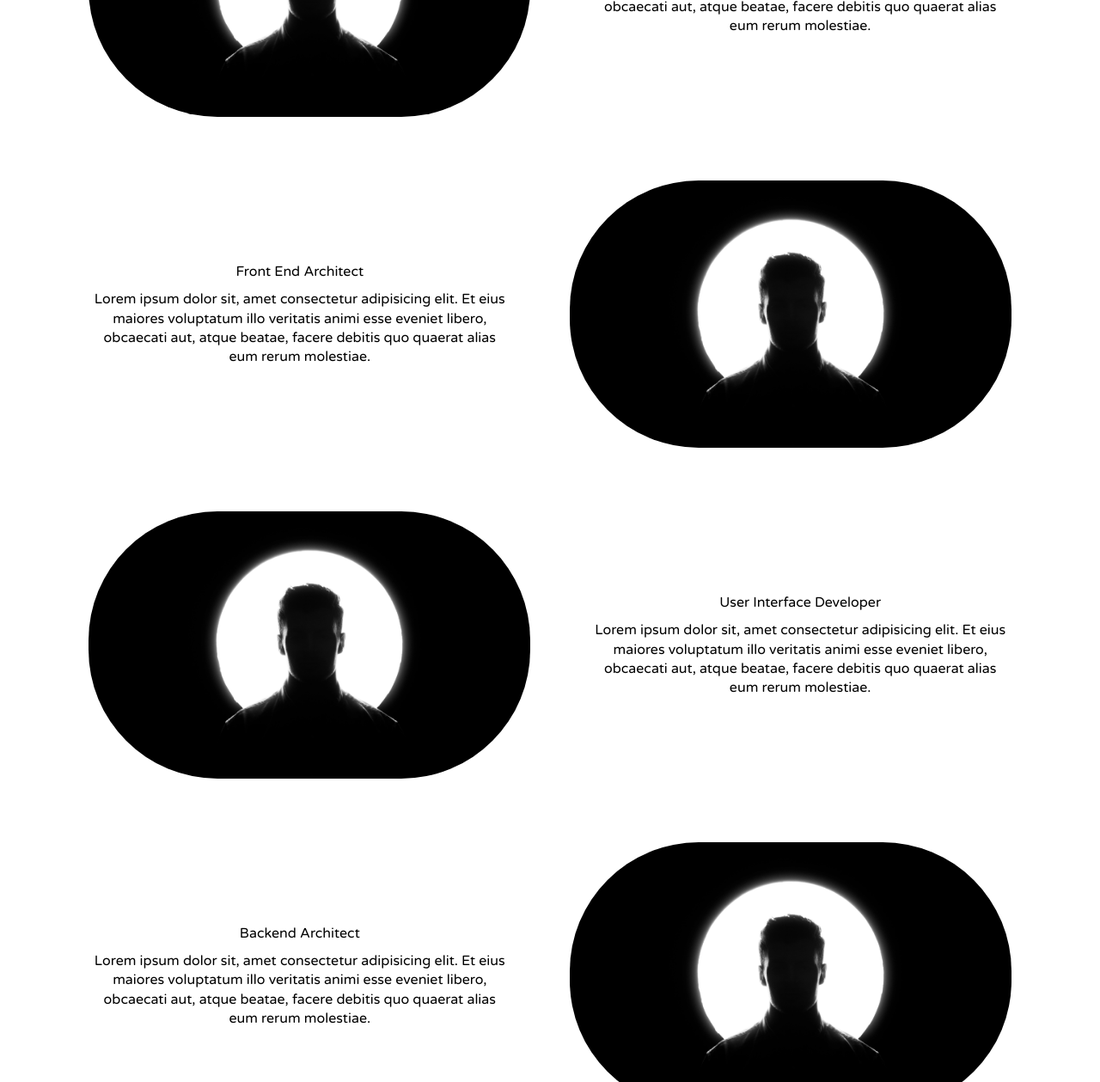
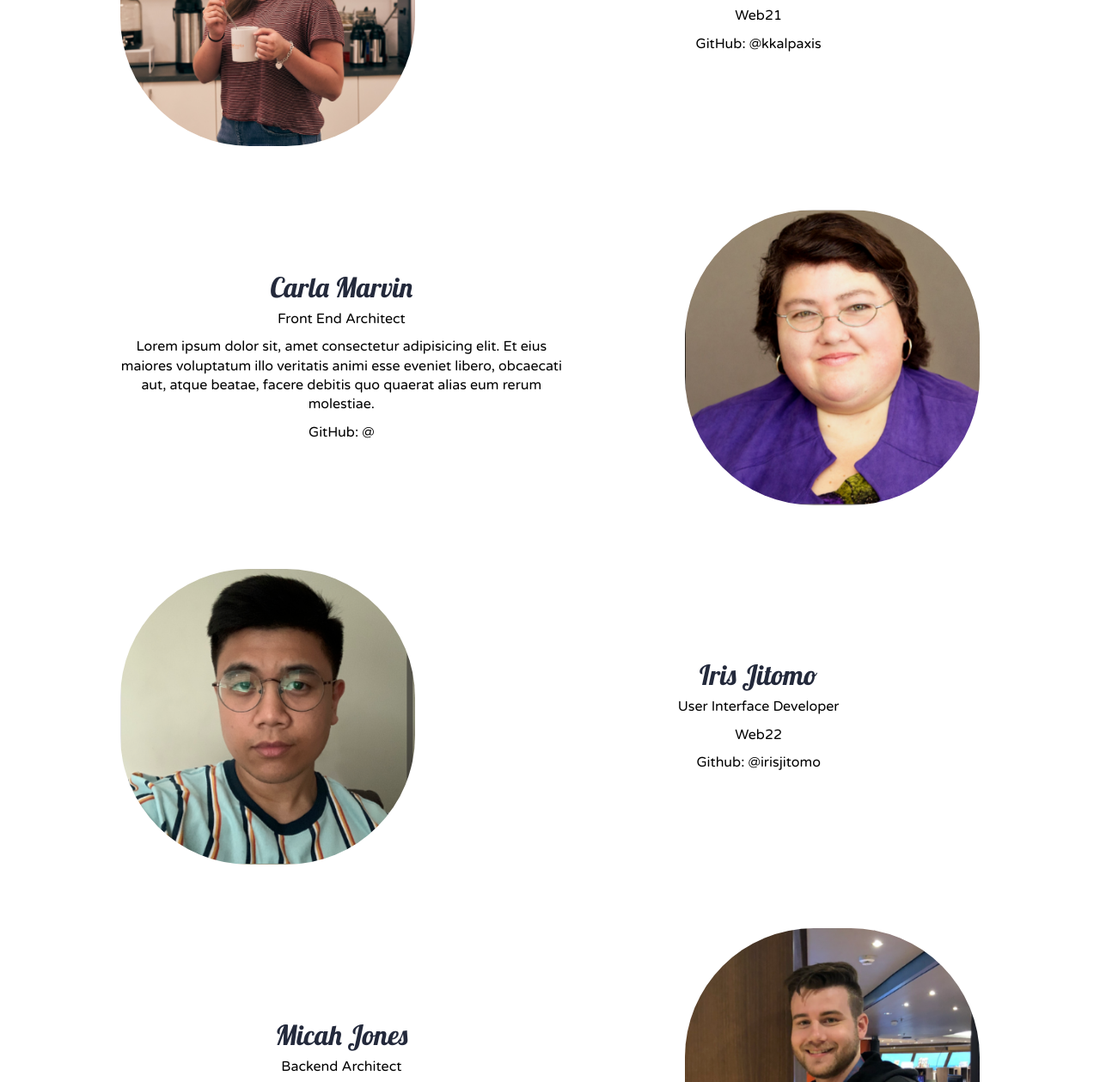
Before and after one commit to build-week-pintereach-2/Marketing-Page, a plain HTML site: page aboutUs.html in a window 1280 px wide. Shown: the part 631-1890 px from the top of the page at 86% size. Drawn offline with Linux system fonts and the light colour scheme.

Commit message:
made changes to descriptions of the site

```diff
--- a/aboutUs.html
+++ b/aboutUs.html
@@ -44,14 +44,15 @@
  <!-- <div class="container home"> -->
    <div class="teamMember">
        <div class="info">
-           <img src="img/silhouette.jpg">
+           <img src="img/Karina.png">
             <div class="text">
+            <h2>Karina Kalpaxis</h2>
+            <br>
             <p>Front End Architect</p>
             <br>
-           <p>Lorem ipsum dolor sit, amet consectetur adipisicing elit.
-               Et eius maiores voluptatum illo veritatis animi esse eveniet libero,
-               obcaecati aut, atque beatae, facere debitis quo quaerat alias eum rerum
-               molestiae.</p>
+            <p>Web21</p>
+            <br>
+           <p>GitHub: @kkalpaxis</p>
             </div>
        </div>
     </div>
@@ -60,28 +61,33 @@
     <div class="teamMember2">
             <div class="info">
                 <div class="text">
+                    <h2>Carla Marvin</h2>
+                    <br>
                     <p>Front End Architect</p>
                     <br>
                     <p>Lorem ipsum dolor sit, amet consectetur adipisicing elit.
                         Et eius maiores voluptatum illo veritatis animi esse eveniet libero,
                         obcaecati aut, atque beatae, facere debitis quo quaerat alias eum rerum
                         molestiae.</p>
+                    <br>
+                    <p>GitHub: @</p>
                  </div>
-            <img src="img/silhouette.jpg">
+            <img src="img/Carla.png">
             </div>
     </div>
 
 
     <div class="teamMember">
             <div class="info">
-                <img src="img/silhouette.jpg">
+                <img src="img/Iris.png">
                  <div class="text">
+                 <h2>Iris Jitomo</h2>
+                 <br>
                  <p>User Interface Developer</p>
                  <br>
-                 <p>Lorem ipsum dolor sit, amet consectetur adipisicing elit.
-                     Et eius maiores voluptatum illo veritatis animi esse eveniet libero,
-                     obcaecati aut, atque beatae, facere debitis quo quaerat alias eum rerum
-                     molestiae.</p>
+                 <p>Web22</p>
+                 <br>
+                 <p>Github: @irisjitomo</p>
                   </div>
                 </div>
      </div>
@@ -90,14 +96,15 @@
      <div class="teamMember2">
             <div class="info">
                 <div class="text">
+                    <h2>Micah Jones</h2>
+                    <br>
                     <p>Backend Architect</p>
                     <br>
-                    <p>Lorem ipsum dolor sit, amet consectetur adipisicing elit.
-                        Et eius maiores voluptatum illo veritatis animi esse eveniet libero,
-                        obcaecati aut, atque beatae, facere debitis quo quaerat alias eum rerum
-                        molestiae.</p>
+                    <p>Web 20</p>
+                    <br>
+                    <p>GitHub: @micahjones</p>
                  </div>
-                <img src="img/silhouette.jpg">
+                <img src="img/Micah.png">
             </div>
     </div>
 
--- a/less/home-page.less
+++ b/less/home-page.less
@@ -5,7 +5,7 @@
 .Content1 {
   display:flex;
   width:100%;
-  text-align: center;
+  // text-align: center;
   padding: 20px;
   .displayBox(center,center);
   @media @mobile {
@@ -41,7 +41,7 @@
 .Content2 {
   display:flex;
   width:90%;
-  text-align: center;
+  // text-align: center;
   padding: 20px;
   .displayBox(center,center);
   margin-left:10%;
@@ -62,6 +62,7 @@
       }
     }
     .text{
+      display: flex;
       flex-direction: column;
       margin:5% 5% 5% 5%;
       color:black;
@@ -98,13 +99,13 @@
       width:100%;
       text-align: center;
       padding: 5px;
-      .displayBox(space-between, center);
+      .displayBox(space-around, center);
       @media @mobile {
         flex-direction: column;
       }
 
         img{
-          width:45%;
+          width:30%;
           margin:0 3%;
           border-radius: 150px;
           @media @mobile {
@@ -134,13 +135,13 @@
       width:100%;
       text-align: center;
       padding: 5px;
-      .displayBox(space-between, center);
+      .displayBox(space-around, center);
       @media @mobile {
         flex-direction: column-reverse;
       }
 
         img{
-          width:45%;
+          width:30%;
           margin:0 3%;
           border-radius: 150px;
           @media @mobile {
```
Also changed, not shown: index.html (+13 -9 lines), css/index.css, img/Carla.png (added), img/Iris.png (added), img/Karina.png (added), img/Micah.png (added).
